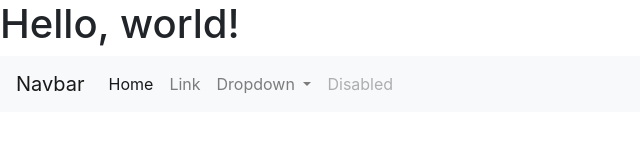
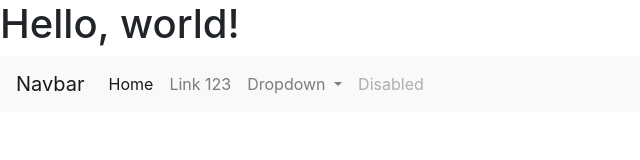
Before and after one commit to DIVAKARDJ/Sample, a plain HTML site: page My Website/index.html in a window 1280 px wide. Shown: the full height of the page, 0-640 px from the left. Drawn offline with nearby package versions, Linux system fonts and the light colour scheme.

Commit message:
Added Features

```diff
--- a/My Website/index.html
+++ b/My Website/index.html
@@ -31,7 +31,7 @@
               <a class="nav-link" href="#">Home <span class="sr-only">(current)</span></a>
             </li>
             <li class="nav-item">
-              <a class="nav-link" href="#">Link</a>
+              <a class="nav-link" href="#">Link 123</a>
             </li>
             <li class="nav-item dropdown">
               <a class="nav-link dropdown-toggle" href="#" id="navbarDropdown" role="button" data-toggle="dropdown" aria-haspopup="true" aria-expanded="false">
```
